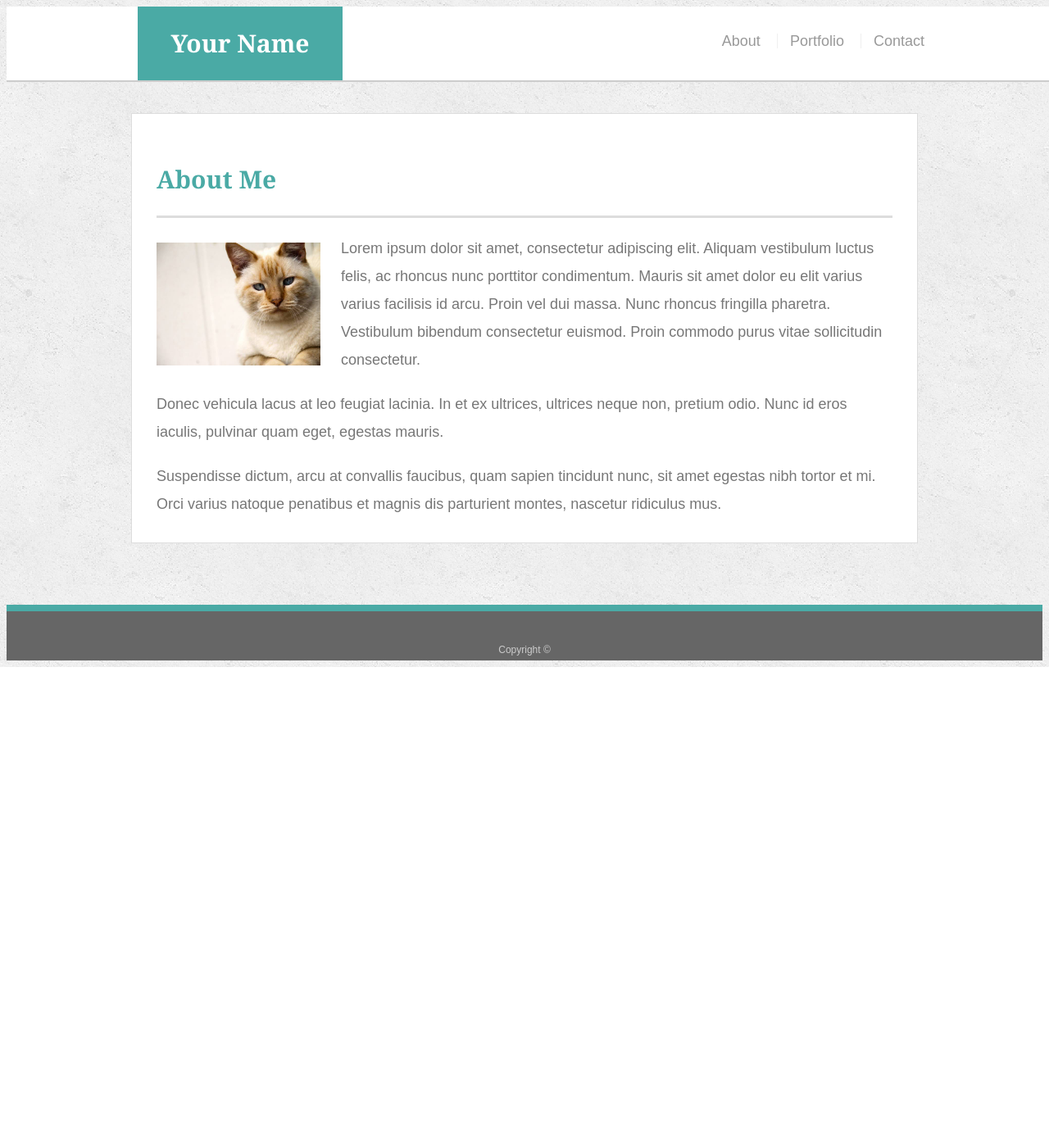
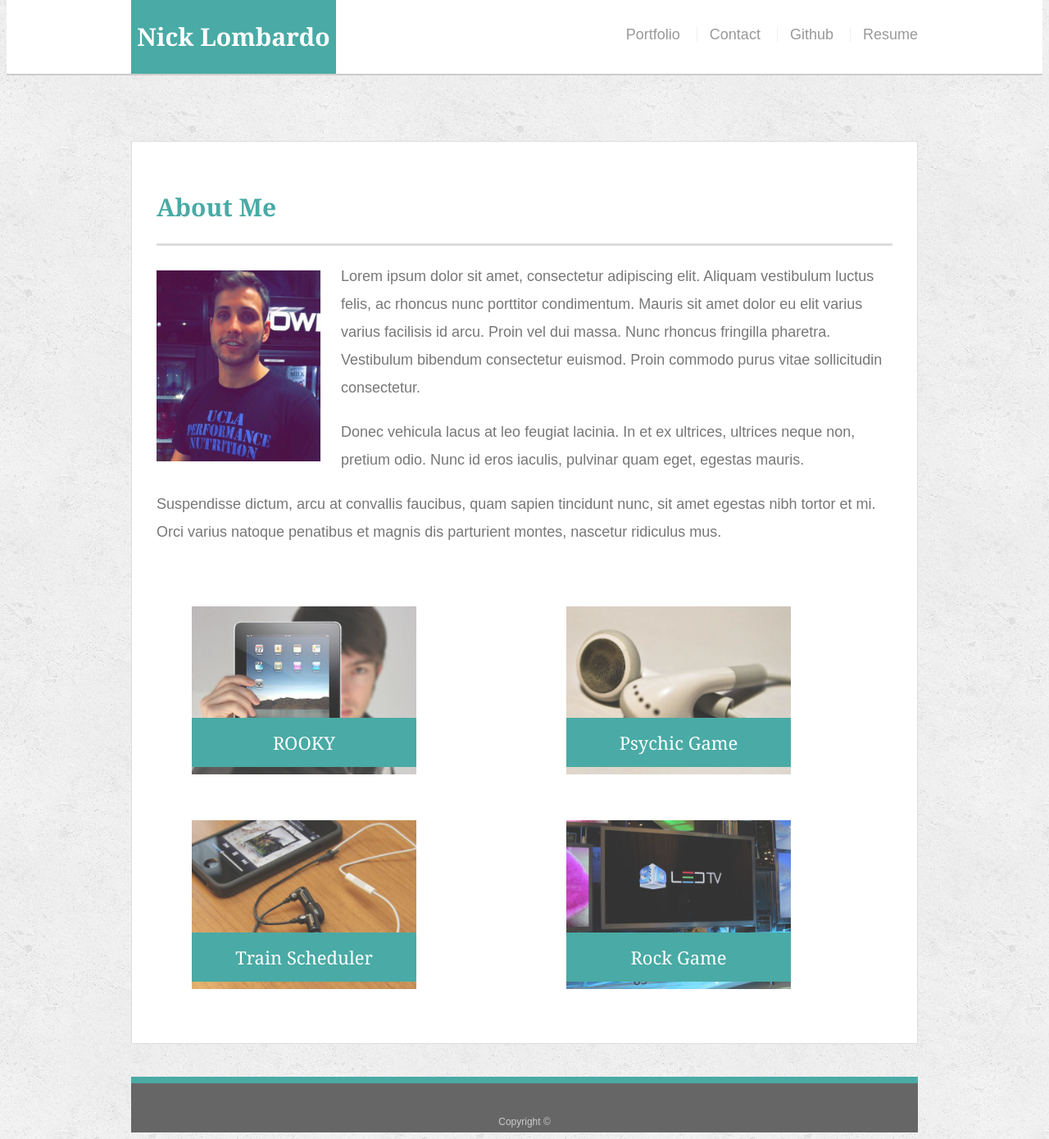
Before and after one commit to NickJLombardo/Responsive-Portfolio, a plain HTML site: page index.html in a window 1280 px wide. Shown: the whole page at 82% size. Before the commit the page ends 814 px from the top, so only its background shows below. Drawn offline with Linux system fonts and the light colour scheme.

Commit message:
added more personal information

```diff
--- a/index.html
+++ b/index.html
@@ -13,11 +13,14 @@
 
   <header id="masthead">
     <div class="container">
-      <a href="index.html" id="logo">Your Name</a>
+      <a href="index.html" id="logo">Nick Lombardo</a>
+
       <nav>
-        <a href="index.html">About</a>
-        <a href="portfolio.html">Portfolio</a>
+
+        <a href="index.html">Portfolio</a>
         <a href="contact.html">Contact</a>
+        <a href="https://github.com/NickJLombardo"> Github </a>
+        <a href="images/Resume .pdf">Resume</a>
       </nav>
     </div>
   </header>
@@ -26,17 +29,43 @@
     <section class="main-section">
       <h1>About Me</h1>
 
-      <img src="images/cat.jpg" class="auth-image" alt="Your Name">
+      <img src="images/IMG_1220 (1).jpg" class="auth-image" alt="Your Name">
 
       <p>Lorem ipsum dolor sit amet, consectetur adipiscing elit. Aliquam vestibulum luctus felis, ac rhoncus nunc porttitor condimentum. Mauris sit amet dolor eu elit varius varius facilisis id arcu. Proin vel dui massa. Nunc rhoncus fringilla pharetra. Vestibulum bibendum consectetur euismod. Proin commodo purus vitae sollicitudin consectetur.</p>
 
       <p>Donec vehicula lacus at leo feugiat lacinia. In et ex ultrices, ultrices neque non, pretium odio. Nunc id eros iaculis, pulvinar quam eget, egestas mauris.</p>
 
       <p>Suspendisse dictum, arcu at convallis faucibus, quam sapien tincidunt nunc, sit amet egestas nibh tortor et mi. Orci varius natoque penatibus et magnis dis parturient montes, nascetur ridiculus mus.</p>
+      <br>
+      <div class="work">
+          <a href="https://tuocha.github.io/ROOKY/"><img src="images/technics-q-c-640-480-1.jpg" alt="Word Guess">
 
+          <h3>ROOKY</h3>
+        </a>
+        </div>
+
+        <div class="work">
+          <a href= "https://nickjlombardo.github.io/Psychic-Game/"><img src="images/technics-q-c-640-480-5.jpg" alt="Trivia Game">
+
+          <h3>Psychic Game</h3>
+        </a>
+        </div>
+        <div class="work">
+          <a href= "https://nickjlombardo.github.io/Train-Scheduler/"><img src="images/technics-q-c-640-480-7.jpg" alt="Rutgers Info Widget">
+
+          <h3>Train Scheduler</h3>
+        </a>
+        </div>
+        <div class="work">
+          <a href= "https://nickjlombardo.github.io/unit-4-game/"><img src="images/technics-q-c-640-480-9.jpg" alt="Rock Paper Scissors">
+
+          <h3>Rock Game</h3>
+        </a>
+        </div>
     </section>
 
-  </div>
+
+
 
   <footer>
     <div class="container">
--- a/style.css
+++ b/style.css
@@ -53,10 +53,10 @@ h3 {
 /* header */
 
 #masthead {
-  position: fixed;
+  position: static;
   z-index: 99;
   width: 100%;
-  margin: 0 0 30px;
+  margin: -8px 0 30px;
   overflow: auto;
   color: #ffffff;
   background: #ffffff;
@@ -120,7 +120,7 @@ h3, h2 {
 /* main */
 
 #main-container {
-  padding-top: 130px;
+  padding-top: 50px;
   min-height: calc(100vh - 70px);
 }
 
@@ -140,12 +140,13 @@ h3, h2 {
   position: relative;
   float: left;
   width: 274px;
-  margin: 20px 0 25px;
+  margin: 20px 43px 25px;
   overflow: auto;
 }
 
 .work:nth-child(even) {
   margin-right: 40px;
+  margin-left:140px;
 }
 
 .work img {
```
Also changed, not shown: contact.html (+4 -4 lines), portfolio.html (+0 -33 lines), images/IMG_1220 (1).jpg (added), 3 other files.
